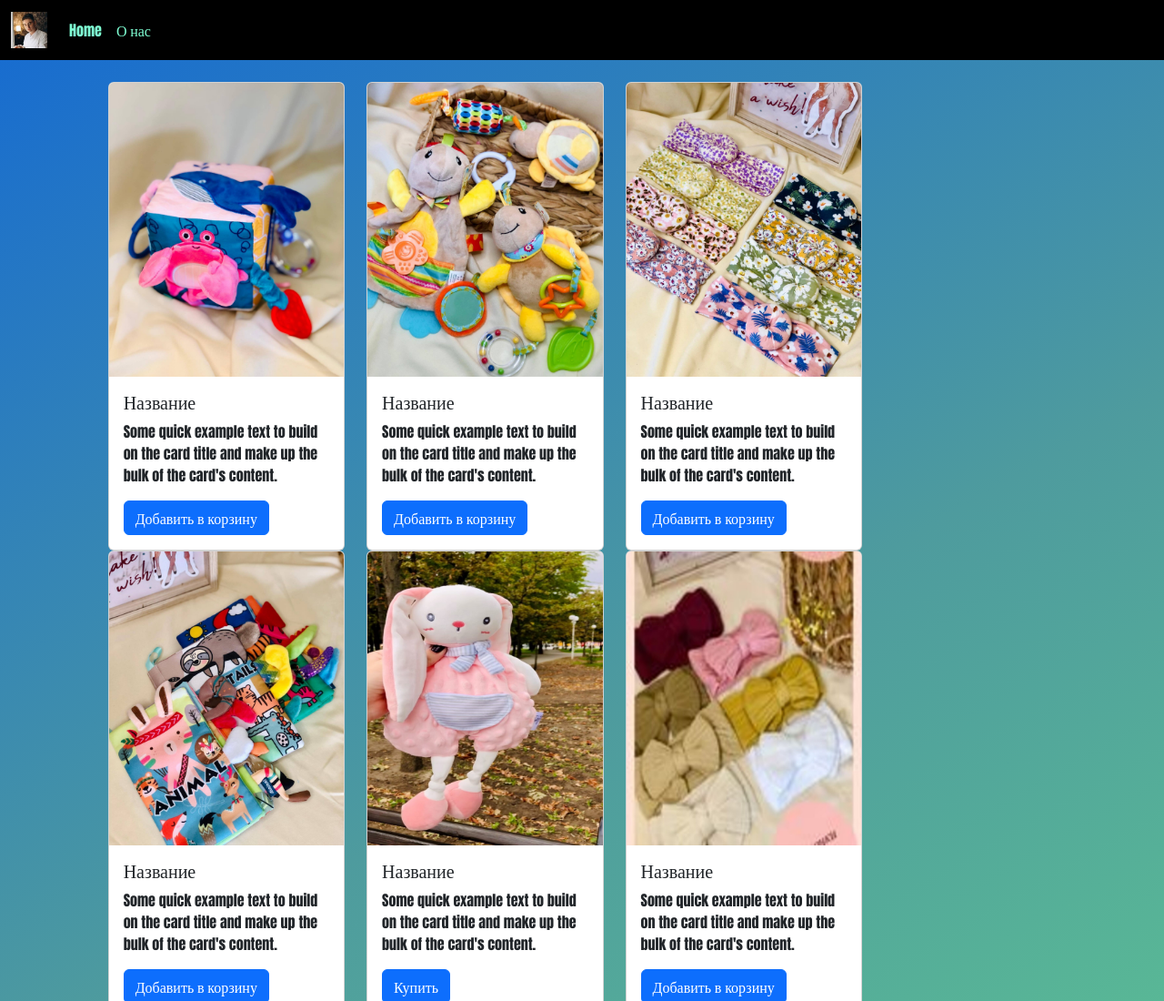
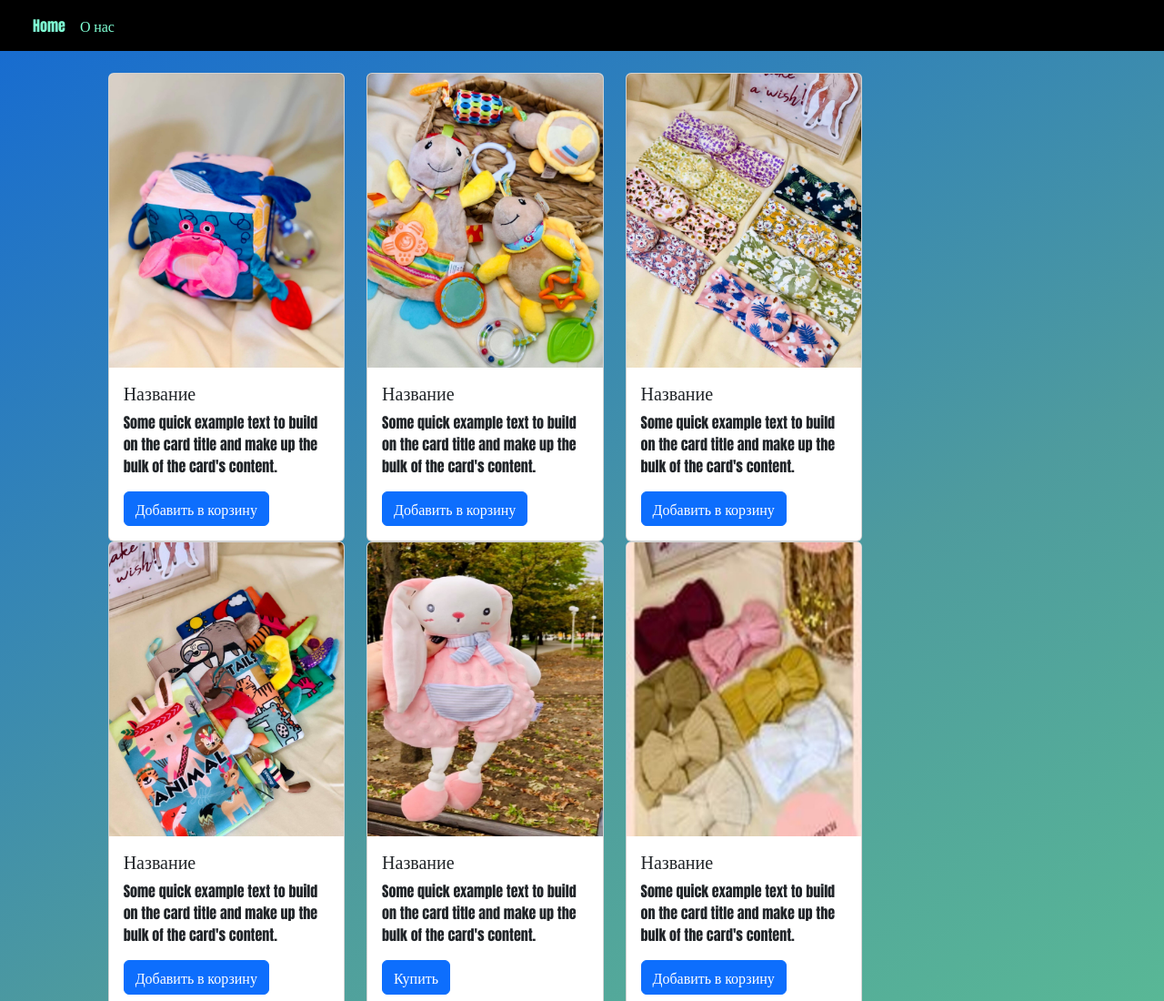
Before and after one commit to Reo-Tom/reo-tom.github.io, a plain HTML site: page index.html in a window 1280 px wide. Shown: the top 1100 px of the page at 91% size. Drawn offline with nearby package versions, Linux system fonts and the light colour scheme.

Commit message:
Update index.html

```diff
--- a/index.html
+++ b/index.html
@@ -19,7 +19,7 @@
     <header>
         <nav class="navbar navbar-expand-lg bg-black">
             <div class="container-fluid">
-                <a class="navbar-brand" href="/"><img src="source/files/logo.jpg" alt=""></a>
+                <a class="navbar-brand" href="/"><img src="" alt=""></a>
                 <button class="navbar-toggler" type="button" data-bs-toggle="collapse" data-bs-target="#navbarNav"
                     aria-controls="navbarNav" aria-expanded="false" aria-label="Toggle navigation">
                     <span class="navbar-toggler-icon"></span>
```
